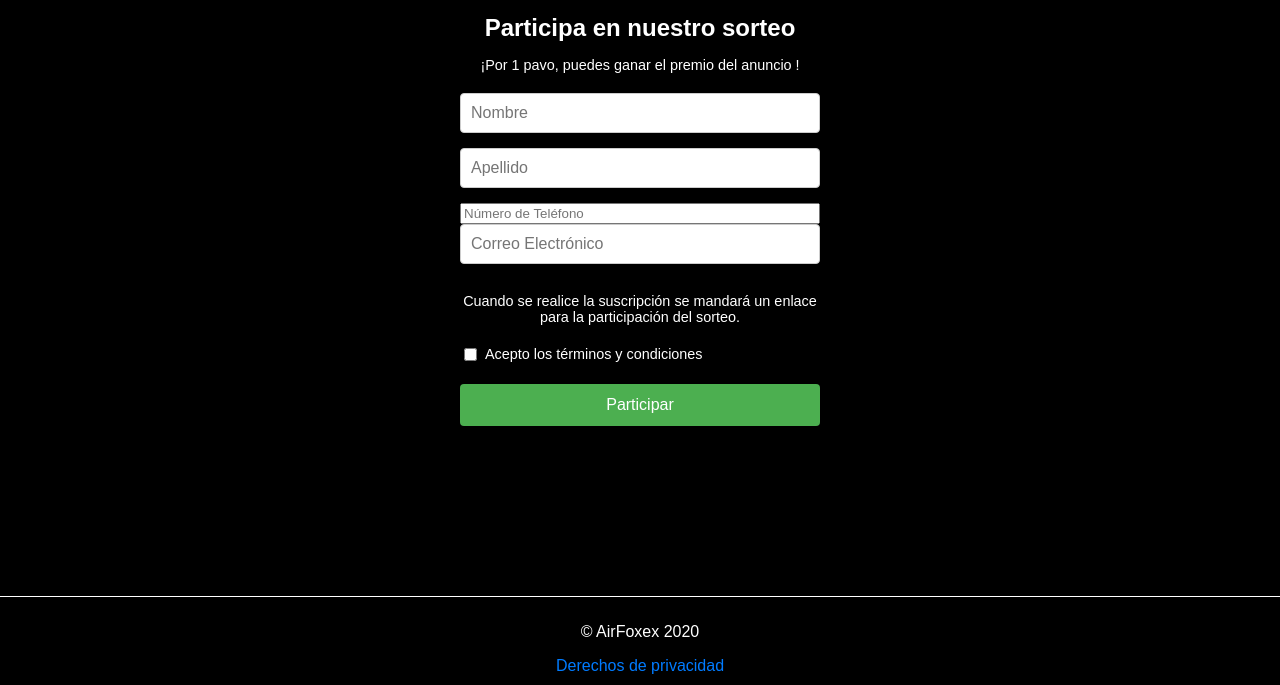
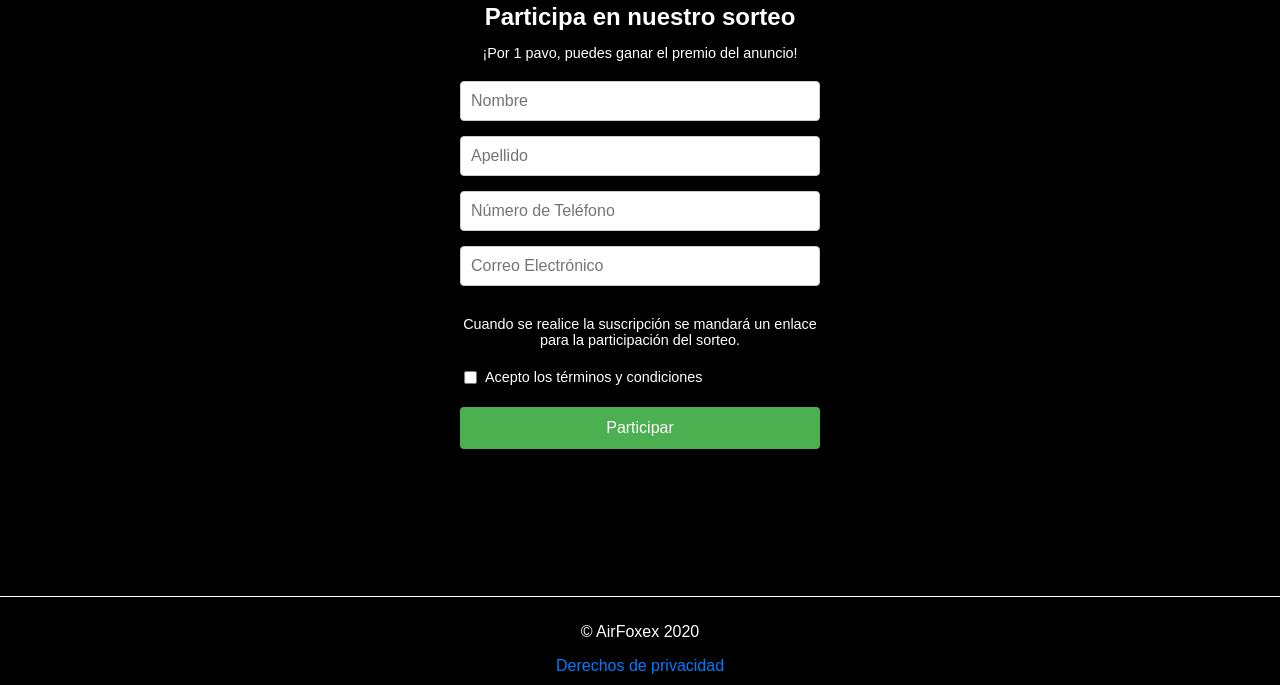
Before and after one commit to luissanguino/Sorteos, a plain HTML site: page index.html in a window 1280 px wide. Shown: the part 115-800 px from the top of the page. Drawn offline with Linux system fonts and the light colour scheme.

Commit message:
index.html

```diff
--- a/index.html
+++ b/index.html
@@ -56,7 +56,8 @@
     }
 
     form input[type="text"],
-    form input[type="email"] {
+    form input[type="email"],
+    form input[type="tel"] {
       padding: 10px;
       margin-bottom: 15px;
       border: 1px solid #ccc;
@@ -111,7 +112,7 @@
     <img src="AirFoxex" alt="Sorteo" id="img"> <!-- Reemplaza con la URL de tu imagen -->
     <div class="form-content">
       <h1>Participa en nuestro sorteo</h1>
-      <p>¡Por 1 pavo, puedes ganar el premio del anuncio !</p>
+      <p>¡Por 1 pavo, puedes ganar el premio del anuncio!</p>
       <form action="https://formspree.io/f/mwpvlvpo" method="POST">
         <input type="text" name="nombre" placeholder="Nombre" required>
         <input type="text" name="apellido" placeholder="Apellido" required>
```
